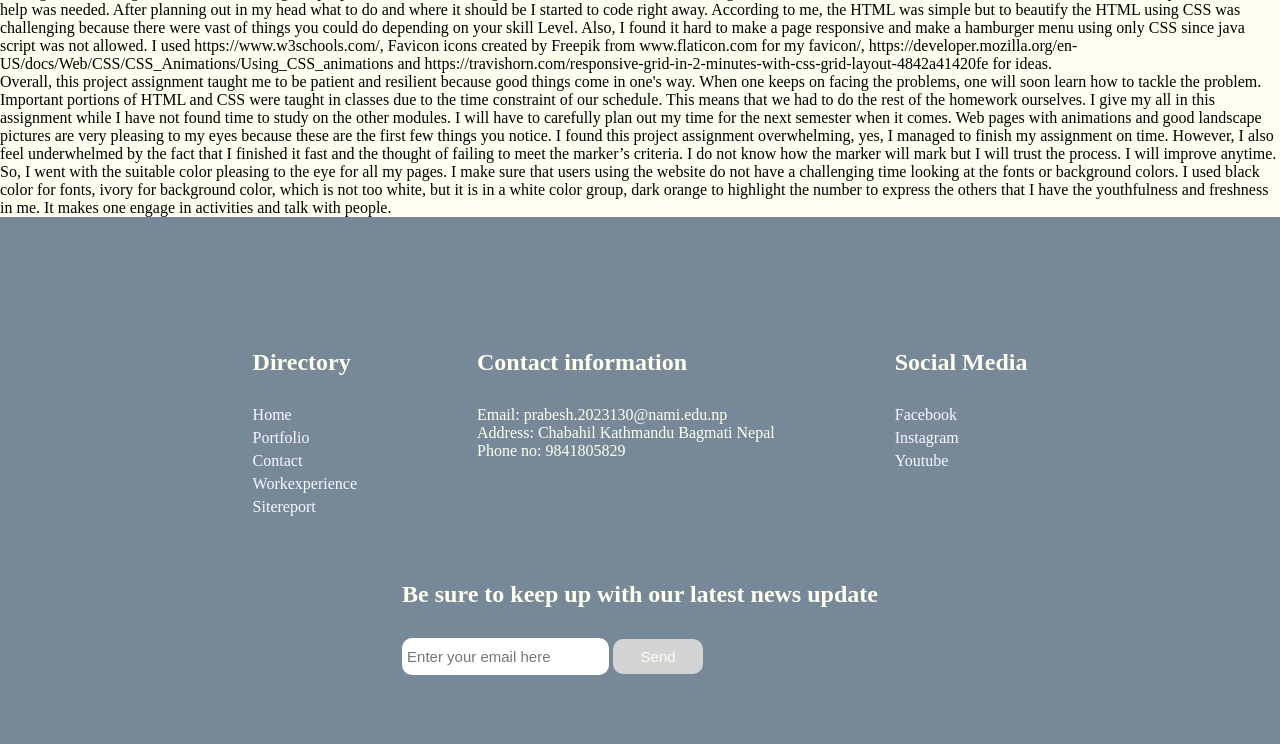
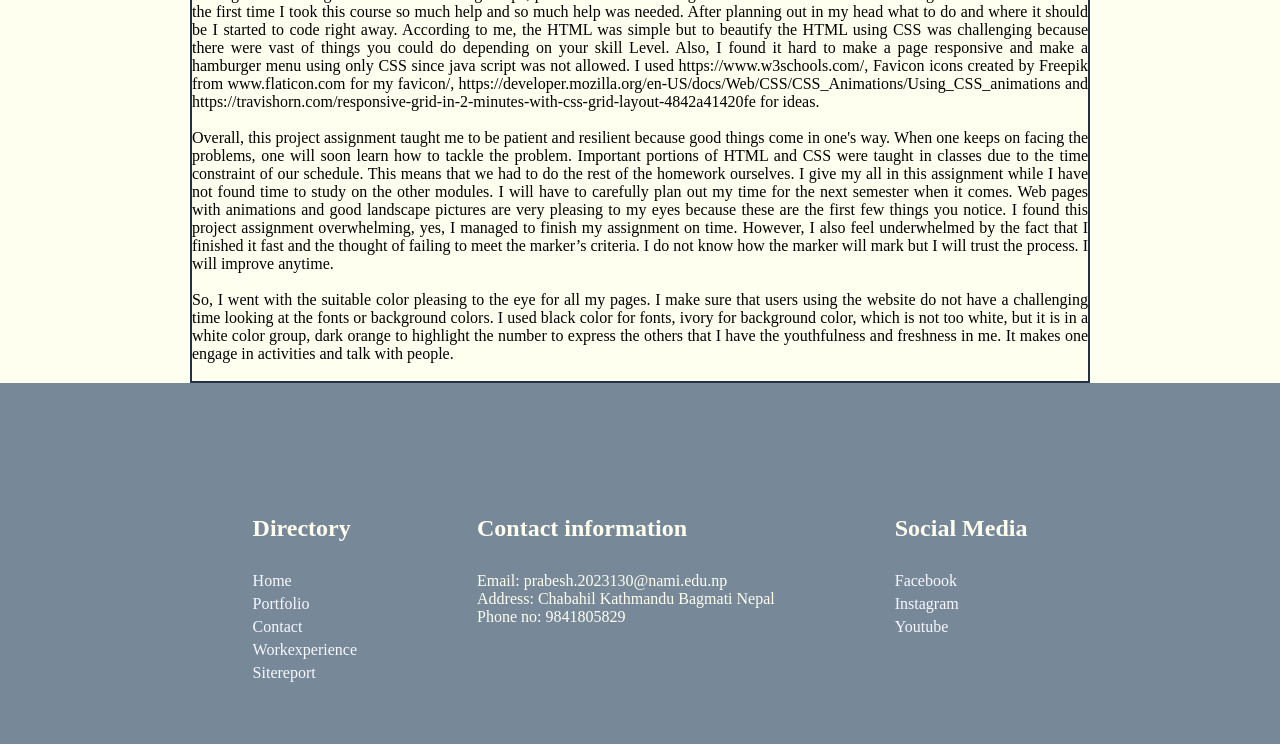
Before and after one commit to prabesh-sunuwar/CSY1018-Web-Development-Assignment1-23834837-Prabesh-Sunuwar-Project, a plain HTML site: page sitereport.html in a window 1280 px wide. Shown: the part 135-879 px from the top of the page. Drawn offline with Linux system fonts and the light colour scheme.

Commit message:
divcontaineradded in the reportwebpage

```diff
--- a/sitereport.html
+++ b/sitereport.html
@@ -21,12 +21,13 @@
             </ul>
           </nav>
           </div>
+          <div class="report-container">
+          <h1>Report</h1>
+          <p>Throughout this assignment. Lecturer Chirag Thapa, peers and sources have given me ideas on how to start coding for our website. This is the first time I took this course so much help and so much help was needed. After planning out in my head what to do and where it should be I started to code right away. According to me, the HTML was simple but to beautify the HTML using CSS was challenging because there were vast of things you could do depending on your skill Level. Also, I found it hard to make a page responsive and make a hamburger menu using only CSS since java script was not allowed. I used https://www.w3schools.com/, Favicon icons created by Freepik from www.flaticon.com for my favicon/, https://developer.mozilla.org/en-US/docs/Web/CSS/CSS_Animations/Using_CSS_animations and https://travishorn.com/responsive-grid-in-2-minutes-with-css-grid-layout-4842a41420fe for ideas. </p><br/>
+           <p> Overall, this project assignment taught me to be patient and resilient because good things come in one's way. When one keeps on facing the problems, one will soon learn how to tackle the problem. Important portions of HTML and CSS were taught in classes due to the time constraint of our schedule. This means that we had to do the rest of the homework ourselves. I give my all in this assignment while I have not found time to study on the other modules. I will have to carefully plan out my time for the next semester when it comes. Web pages with animations and good landscape pictures are very pleasing to my eyes because these are the first few things you notice. I found this project assignment overwhelming, yes, I managed to finish my assignment on time. However, I also feel underwhelmed by the fact that I finished it fast and the thought of failing to meet the marker’s criteria. I do not know how the marker will mark but I will trust the process. I will improve anytime.</p><br/>
+           <p> So, I went with the suitable color pleasing to the eye for all my pages. I make sure that users using the website do not have a challenging time looking at the fonts or background colors. I used black color for fonts, ivory for background color, which is not too white, but it is in a white color group, dark orange to highlight the number to express the others that I have the youthfulness and freshness in me. It makes one engage in activities and talk with people. </p><br/>
 
-          <h1>Report</h1>
-          <p>Throughout this assignment. Lecturer Chirag Thapa, peers and sources have given me ideas on how to start coding for our website. This is the first time I took this course so much help and so much help was needed. After planning out in my head what to do and where it should be I started to code right away. According to me, the HTML was simple but to beautify the HTML using CSS was challenging because there were vast of things you could do depending on your skill Level. Also, I found it hard to make a page responsive and make a hamburger menu using only CSS since java script was not allowed. I used https://www.w3schools.com/, Favicon icons created by Freepik from www.flaticon.com for my favicon/, https://developer.mozilla.org/en-US/docs/Web/CSS/CSS_Animations/Using_CSS_animations and https://travishorn.com/responsive-grid-in-2-minutes-with-css-grid-layout-4842a41420fe for ideas. <br/>
-            Overall, this project assignment taught me to be patient and resilient because good things come in one's way. When one keeps on facing the problems, one will soon learn how to tackle the problem. Important portions of HTML and CSS were taught in classes due to the time constraint of our schedule. This means that we had to do the rest of the homework ourselves. I give my all in this assignment while I have not found time to study on the other modules. I will have to carefully plan out my time for the next semester when it comes. Web pages with animations and good landscape pictures are very pleasing to my eyes because these are the first few things you notice. I found this project assignment overwhelming, yes, I managed to finish my assignment on time. However, I also feel underwhelmed by the fact that I finished it fast and the thought of failing to meet the marker’s criteria. I do not know how the marker will mark but I will trust the process. I will improve anytime.<br/>
-            So, I went with the suitable color pleasing to the eye for all my pages. I make sure that users using the website do not have a challenging time looking at the fonts or background colors. I used black color for fonts, ivory for background color, which is not too white, but it is in a white color group, dark orange to highlight the number to express the others that I have the youthfulness and freshness in me. It makes one engage in activities and talk with people. <br/>
-          </p>
+          </div>
 
 
 
@@ -91,7 +92,7 @@
             <div class="newsletter">
                 <h2>Be sure to keep up with our latest news update </h2>
                 <input type="email" id="emailfooter" placeholder="Enter your email here">
-                <input type="submit" id="emailfooterbutton" value="Send"
+                <input type="submit" id="emailfooterbutton" value="Send">
             </div>
         </div>
     </div>
--- a/style.css
+++ b/style.css
@@ -567,3 +567,11 @@ animation: textshadowing 3s infinite;}
  }
 
 }
+/*SITEREPORT.HTML*/
+.report-container{
+  margin-inline:auto ;
+  border: 2px solid #233142;
+  width: min(70%,2000px);
+  justify-content: center;
+  text-align: justify;
+}
```
Also changed, not shown: index.html (+2 -2 lines), workexperience.html (+2 -2 lines).
